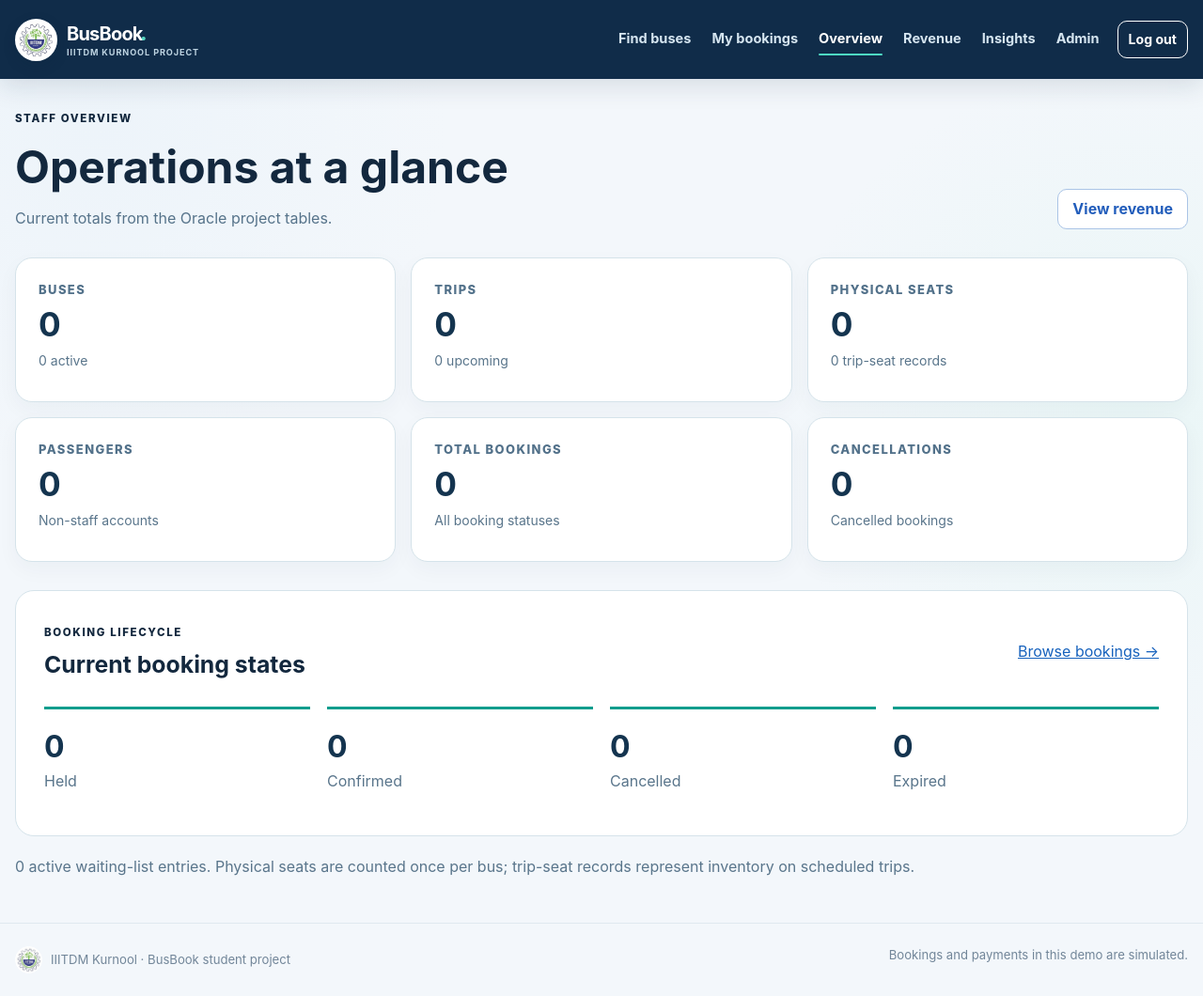
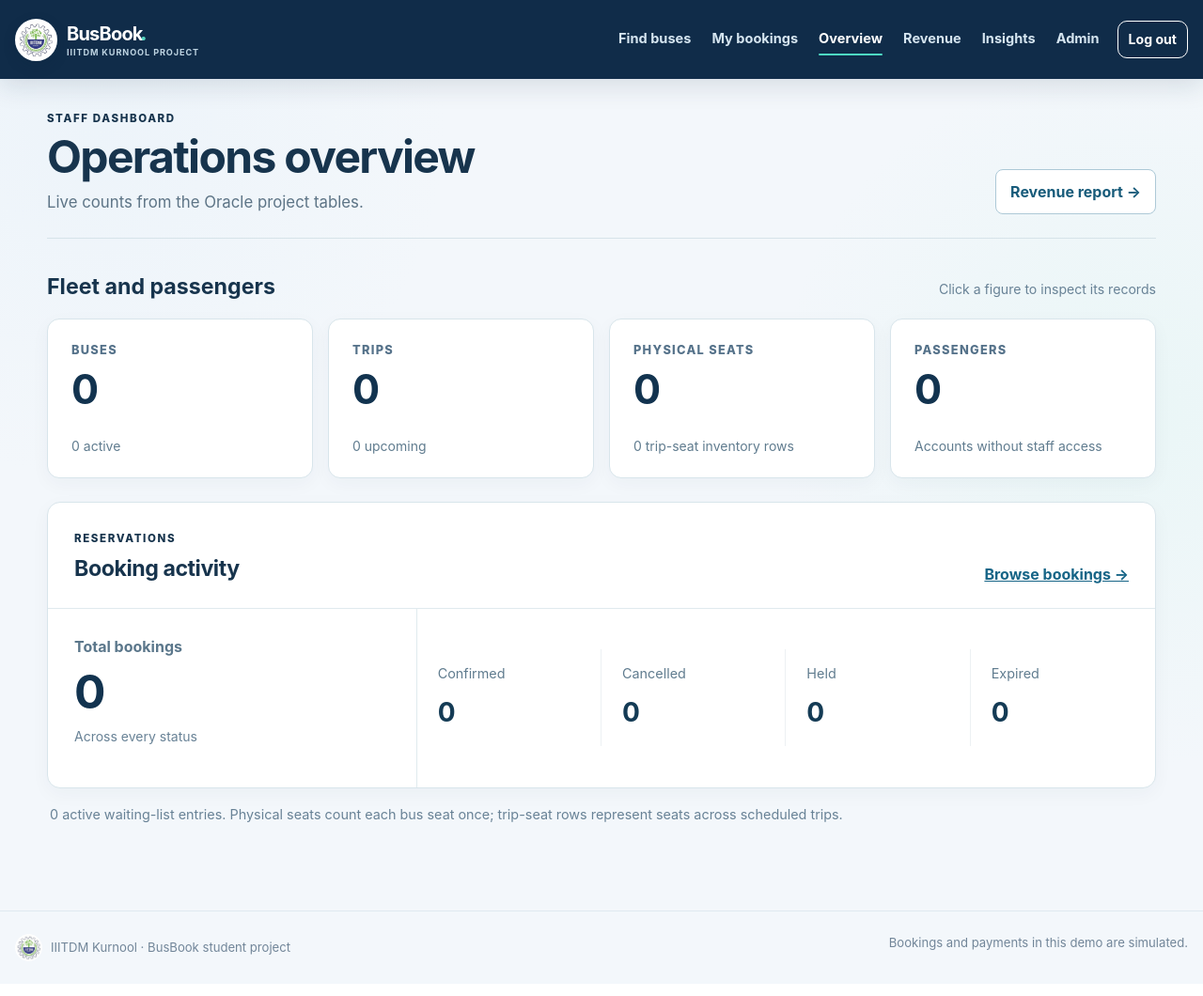
Before and after one commit to karthik-goud227/bus-ticket-booking-system, a Django app: page /staff/overview/ in a window 1280 px wide. Shown: the whole page at 94% size. After the commit the page ends 1021 px from the top, so only its background shows below. Run offline with Django 5.2, Linux system fonts and the light colour scheme; the visitor is signed in with stand-in values (Sample User, id 1); data comes from the database, SQL or seed files in the repository; data that the repository does not hold is empty; parts of the project's set-up code (start-up, migrations or seed data) failed here and were passed over.

Commit message:
Refine staff overview and revenue reports

```diff
--- /dev/null
+++ b/booking/static/booking/staff.css
@@ -0,0 +1,33 @@
+.staff-page{max-width:1180px;margin:0 auto 44px;color:#17344d}
+.staff-page-header{display:flex;justify-content:space-between;align-items:end;gap:24px;flex-wrap:wrap;margin:28px 0 34px;padding-bottom:25px;border-bottom:1px solid #d6e3e9}
+.staff-page-header h1{margin:5px 0 9px;font-size:clamp(2.1rem,4vw,3rem);line-height:1.1;letter-spacing:-.035em}
+.staff-page-header p{margin:0;color:#5d7486;font-size:1.05rem}
+.staff-secondary-link{display:inline-block;padding:11px 15px;border:1px solid #adc9d7;border-radius:8px;background:#fff;color:#175b7a;font-weight:700;text-decoration:none}
+.staff-secondary-link:hover{background:#eaf5f7;text-decoration:none}
+.overview-group-title{display:flex;justify-content:space-between;align-items:baseline;gap:16px;margin:0 0 16px}
+.overview-group-title h2{font-size:1.45rem;margin:0}.overview-group-title span,.staff-source{color:#688296;font-size:.88rem}
+.overview-grid{display:grid;grid-template-columns:repeat(4,minmax(0,1fr));gap:16px}
+.overview-stat{display:flex;flex-direction:column;min-height:170px;padding:23px 25px;background:#fff;border:1px solid #d8e5eb;border-radius:13px;color:#17344d;text-decoration:none;box-shadow:0 6px 20px rgba(14,50,75,.04)}
+.overview-stat:hover{border-color:#71b9b3;color:#17344d;text-decoration:none;transform:translateY(-2px)}
+.overview-stat span{font-size:.8rem;font-weight:800;letter-spacing:.1em;text-transform:uppercase;color:#55728a}
+.overview-stat strong{margin:11px 0 3px;font-size:2.7rem;line-height:1;color:#12334f}
+.overview-stat small{margin-top:auto;color:#607c8f}
+.staff-panel{margin-top:25px;background:#fff;border:1px solid #d8e5eb;border-radius:14px;overflow:hidden;box-shadow:0 6px 20px rgba(14,50,75,.04)}
+.staff-panel-header{display:flex;justify-content:space-between;align-items:end;gap:20px;flex-wrap:wrap;padding:24px 28px;border-bottom:1px solid #e0eaee}
+.staff-panel-header h2{margin:5px 0 0;font-size:1.45rem;letter-spacing:-.02em}.staff-panel-header a{color:#176587;font-weight:700}
+.overview-booking-body{display:grid;grid-template-columns:1fr 2fr;min-height:190px}
+.overview-booking-total{padding:28px;border-right:1px solid #e0eaee;display:flex;flex-direction:column}
+.overview-booking-total span{font-weight:700;color:#5b778b}.overview-booking-total strong{font-size:3.1rem;line-height:1.15;margin:8px 0;color:#12334f}.overview-booking-total small{color:#688296}
+.overview-status-list{display:grid;grid-template-columns:repeat(4,1fr);align-items:center}
+.overview-status-list div{padding:15px 22px;border-right:1px solid #edf1f3}.overview-status-list div:last-child{border:0}.overview-status-list span{display:block;color:#607c8f;font-size:.9rem}.overview-status-list strong{display:block;margin-top:9px;font-size:1.75rem;color:#143b55}
+.staff-table-scroll{width:100%;overflow-x:auto}.staff-report-table{width:100%;border-collapse:collapse;font-variant-numeric:tabular-nums}
+.staff-report-table thead{background:#f1f6f8}.staff-report-table th,.staff-report-table td{padding:17px 22px;border-bottom:1px solid #e3ebef;text-align:left;vertical-align:middle}
+.staff-report-table thead th{color:#547187;font-size:.77rem;text-transform:uppercase;letter-spacing:.09em;font-weight:800;white-space:nowrap}
+.staff-report-table tbody tr:hover{background:#f8fbfc}.staff-report-table tbody tr:last-child th,.staff-report-table tbody tr:last-child td{border-bottom:0}
+.staff-report-table .number{text-align:right;white-space:nowrap}.staff-report-table .money{font-weight:750;font-size:1.2rem;white-space:nowrap}
+.staff-report-table .total-row{background:#edf8f5;color:#075d54}.staff-report-table .total-row:hover{background:#e5f4ef}
+.staff-report-table .route-name{display:block;white-space:nowrap}.staff-report-table small{display:block;margin-top:4px;color:#688296;font-size:.8rem}.staff-report-table .net-cell{font-weight:800;color:#0a625b}.staff-report-table .empty-row{text-align:center;padding:32px;color:#668093}
+.staff-summary-table th:first-child{width:30%}.staff-summary-table td:nth-child(2){width:25%}
+.staff-panel-actions{display:flex;gap:18px;flex-wrap:wrap}.staff-note{margin:17px 3px;color:#688296;font-size:.9rem}
+@media(max-width:900px){.overview-grid{grid-template-columns:repeat(2,minmax(0,1fr))}.overview-booking-body{grid-template-columns:1fr}.overview-booking-total{border-right:0;border-bottom:1px solid #e0eaee}.overview-status-list{min-height:120px}}
+@media(max-width:580px){.overview-grid{grid-template-columns:1fr 1fr;gap:10px}.overview-stat{padding:18px;min-height:145px}.overview-stat strong{font-size:2.2rem}.overview-status-list{grid-template-columns:repeat(2,1fr)}.overview-status-list div{border-bottom:1px solid #e0eaee}.staff-panel-header{padding:20px}.staff-report-table th,.staff-report-table td{padding:13px 15px}}
--- a/booking/views.py
+++ b/booking/views.py
@@ -54,8 +54,10 @@ def staff_revenue(request):
         trips = [dict(zip(columns, row)) for row in cursor.fetchall()]
     from decimal import Decimal
     zero = Decimal("0.00")
+    show_all = request.GET.get("all") == "1"
     return render(request, "booking/staff_revenue.html", {
-        "trips": trips,
+        "trips": trips if show_all else [row for row in trips if row["captured_amount"] or row["refunded_amount"]],
+        "show_all": show_all,
         "captured_amount": sum((row["captured_amount"] for row in trips), zero),
         "refunded_amount": sum((row["refunded_amount"] for row in trips), zero),
         "net_amount": sum((row["net_amount"] for row in trips), zero),
--- a/templates/booking/base.html
+++ b/templates/booking/base.html
@@ -7,6 +7,7 @@
   <title>{% block title %}BusBook{% endblock %}</title>
   <link rel="stylesheet" href="{% static 'booking/foundation.css' %}">
   <link rel="stylesheet" href="{% static 'booking/app.css' %}?v=20261101-queue">
+  {% block extra_css %}{% endblock %}
 </head>
 <body>
 <nav class="navbar navbar-dark navbar-expand-lg mb-4">
--- a/templates/booking/staff_overview.html
+++ b/templates/booking/staff_overview.html
@@ -1,15 +1,21 @@
 {% extends 'booking/base.html' %}
+{% load static %}
 {% block title %}Operations overview · BusBook{% endblock %}
+{% block extra_css %}<link rel="stylesheet" href="{% static 'booking/staff.css' %}?v=2">{% endblock %}
 {% block content %}
-<header class="staff-heading"><div><span class="eyebrow">STAFF OVERVIEW</span><h1>Operations at a glance</h1><p>Current totals from the Oracle project tables.</p></div><a class="btn btn-outline-primary" href="{% url 'staff_revenue' %}">View revenue</a></header>
-<div class="staff-metrics">
-  <a class="staff-metric" href="{% url 'admin:booking_bus_changelist' %}"><span>Buses</span><strong>{{ bus_count }}</strong><small>{{ active_bus_count }} active</small></a>
-  <a class="staff-metric" href="{% url 'admin:booking_trip_changelist' %}"><span>Trips</span><strong>{{ trip_count }}</strong><small>{{ upcoming_trip_count }} upcoming</small></a>
-  <a class="staff-metric" href="{% url 'admin:booking_seat_changelist' %}"><span>Physical seats</span><strong>{{ seat_count }}</strong><small>{{ trip_seat_count }} trip-seat records</small></a>
-  <a class="staff-metric" href="{% url 'admin:auth_user_changelist' %}"><span>Passengers</span><strong>{{ passenger_count }}</strong><small>Non-staff accounts</small></a>
-  <a class="staff-metric" href="{% url 'admin:booking_booking_changelist' %}"><span>Total bookings</span><strong>{{ booking_count }}</strong><small>All booking statuses</small></a>
-  <a class="staff-metric" href="{% url 'admin:booking_booking_changelist' %}?status__exact=CANCELLED"><span>Cancellations</span><strong>{{ cancelled_count }}</strong><small>Cancelled bookings</small></a>
+<div class="staff-page">
+  <header class="staff-page-header"><div><span class="eyebrow">STAFF DASHBOARD</span><h1>Operations overview</h1><p>Live counts from the Oracle project tables.</p></div><a class="staff-secondary-link" href="{% url 'staff_revenue' %}">Revenue report →</a></header>
+  <div class="overview-group-title"><h2>Fleet and passengers</h2><span>Click a figure to inspect its records</span></div>
+  <div class="overview-grid">
+    <a href="{% url 'admin:booking_bus_changelist' %}" class="overview-stat"><span>Buses</span><strong>{{ bus_count }}</strong><small>{{ active_bus_count }} active</small></a>
+    <a href="{% url 'admin:booking_trip_changelist' %}" class="overview-stat"><span>Trips</span><strong>{{ trip_count }}</strong><small>{{ upcoming_trip_count }} upcoming</small></a>
+    <a href="{% url 'admin:booking_seat_changelist' %}" class="overview-stat"><span>Physical seats</span><strong>{{ seat_count }}</strong><small>{{ trip_seat_count }} trip-seat inventory rows</small></a>
+    <a href="{% url 'admin:auth_user_changelist' %}" class="overview-stat"><span>Passengers</span><strong>{{ passenger_count }}</strong><small>Accounts without staff access</small></a>
+  </div>
+  <section class="staff-panel overview-bookings" aria-labelledby="booking-heading">
+    <div class="staff-panel-header"><div><span class="eyebrow">RESERVATIONS</span><h2 id="booking-heading">Booking activity</h2></div><a href="{% url 'admin:booking_booking_changelist' %}">Browse bookings →</a></div>
+    <div class="overview-booking-body"><div class="overview-booking-total"><span>Total bookings</span><strong>{{ booking_count }}</strong><small>Across every status</small></div><div class="overview-status-list"><div><span>Confirmed</span><strong>{{ confirmed_count }}</strong></div><div><span>Cancelled</span><strong>{{ cancelled_count }}</strong></div><div><span>Held</span><strong>{{ held_count }}</strong></div><div><span>Expired</span><strong>{{ expired_count }}</strong></div></div></div>
+  </section>
+  <p class="staff-note">{{ queue_count }} active waiting-list entries. Physical seats count each bus seat once; trip-seat rows represent seats across scheduled trips.</p>
 </div>
-<section class="staff-section"><div class="d-flex justify-content-between align-items-center flex-wrap gap-2"><div><span class="eyebrow">BOOKING LIFECYCLE</span><h2>Current booking states</h2></div><a href="{% url 'admin:booking_booking_changelist' %}">Browse bookings →</a></div><div class="staff-state-grid"><div><strong>{{ held_count }}</strong><span>Held</span></div><div><strong>{{ confirmed_count }}</strong><span>Confirmed</span></div><div><strong>{{ cancelled_count }}</strong><span>Cancelled</span></div><div><strong>{{ expired_count }}</strong><span>Expired</span></div></div></section>
-<p class="staff-footnote">{{ queue_count }} active waiting-list entries. Physical seats are counted once per bus; trip-seat records represent inventory on scheduled trips.</p>
 {% endblock %}
```
Also changed, not shown: templates/booking/staff_revenue.html (+21 -4 lines).
